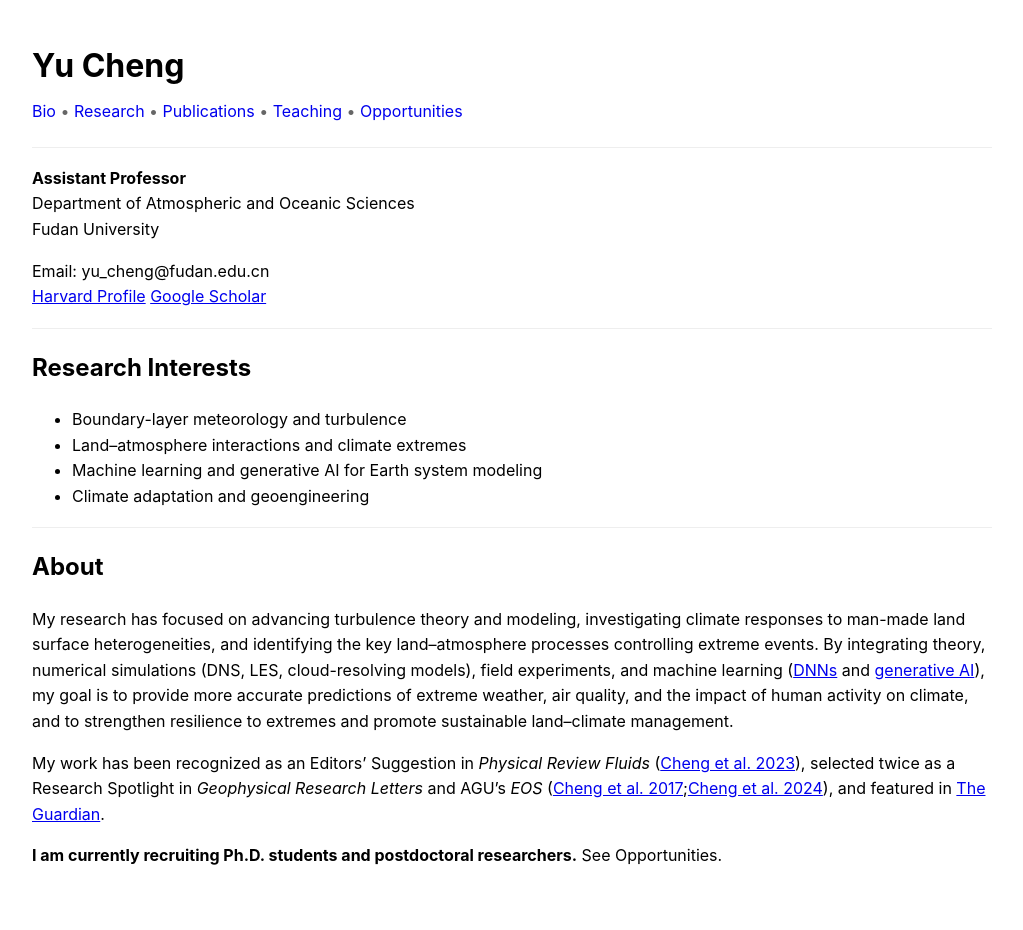
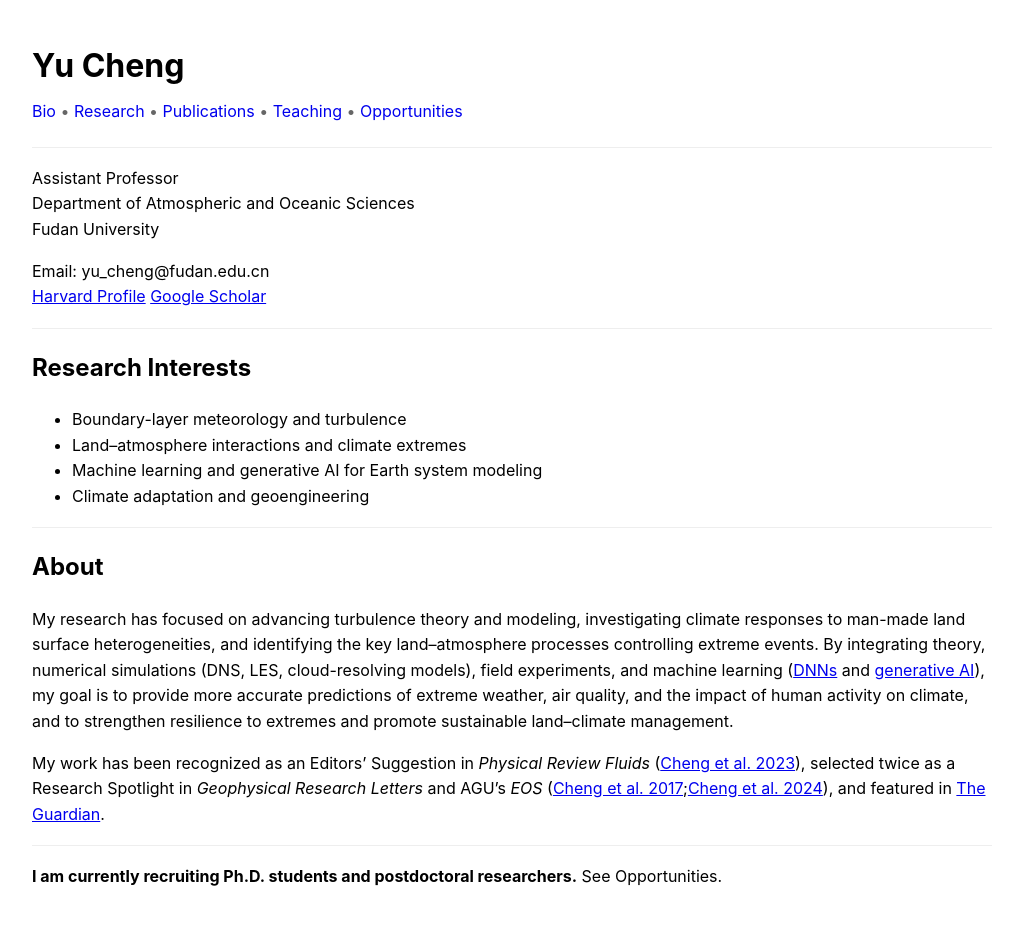
Before and after one commit to yc2965/yc2965.github.io, a Jekyll site: the page built from index.md, in a window 1280 px wide. Shown: the whole page, without its empty margins (128-1151 px from the left). Built offline with Jekyll 4.4.1, drawn with Linux system fonts in a browser that asks for light colours; our own code applies the rules of GitHub Pages for plain Markdown files; before the commit the page ends 909 px from its top, so only the background shows below that.

```diff
--- a/index.md
+++ b/index.md
@@ -1,4 +1,4 @@
-**Assistant Professor**
+Assistant Professor
 Department of Atmospheric and Oceanic Sciences
 Fudan University
 
@@ -23,4 +23,5 @@ https://doi.org/10.48550/arXiv.2510.00383)), my goal is to provide more accurate
 
 My work has been recognized as an Editors’ Suggestion in *Physical Review Fluids* ([Cheng et al. 2023](https://doi.org/10.1103/PhysRevFluids.8.114602)), selected twice as a Research Spotlight in *Geophysical Research Letters* and AGU’s *EOS* ([Cheng et al. 2017](https://doi.org/10.1002/2017GL073499);[Cheng et al. 2024]( https://doi.org/10.1029/2024GL112433)), and featured in [The Guardian](https://www.theguardian.com/news/2024/dec/05/weatherwatch-why-cooling-white-roofs-cause-neighbours-to-swelter).
 
+---
 **I am currently recruiting Ph.D. students and postdoctoral researchers.** See Opportunities.
```
